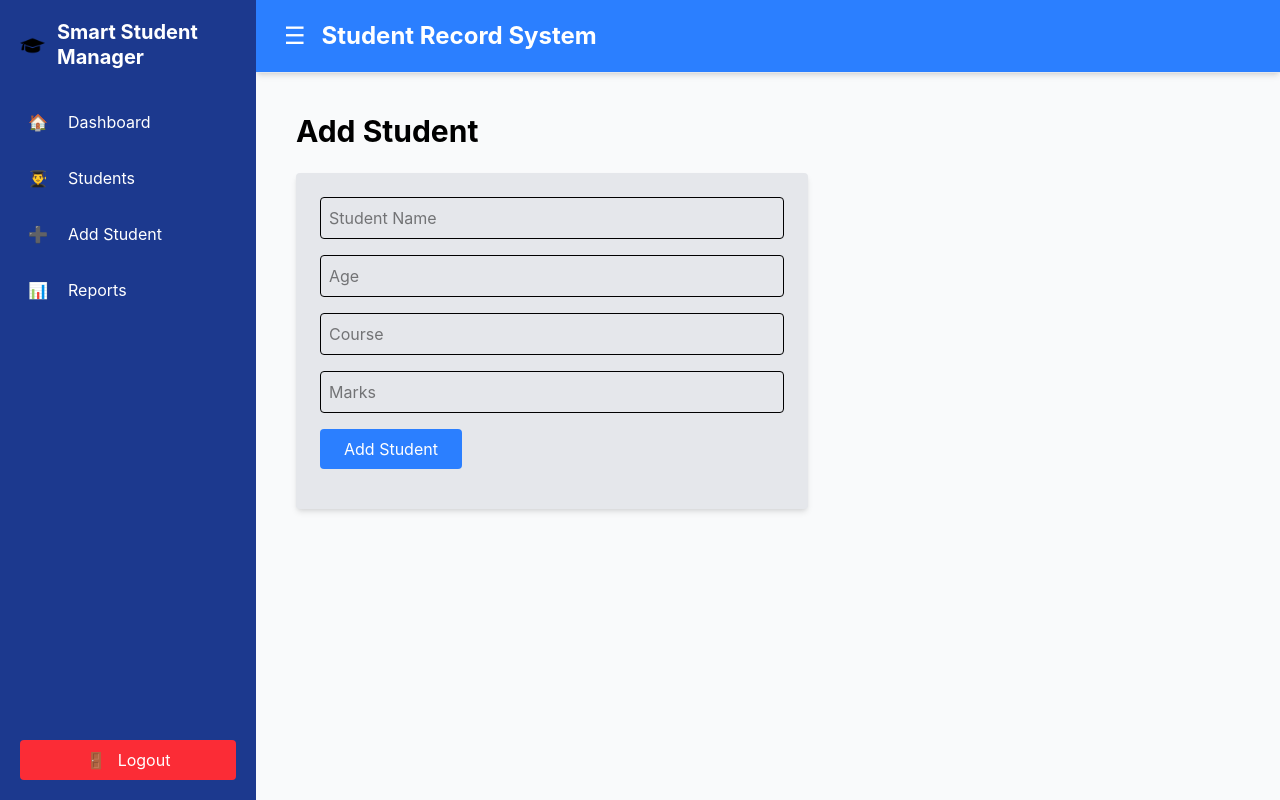
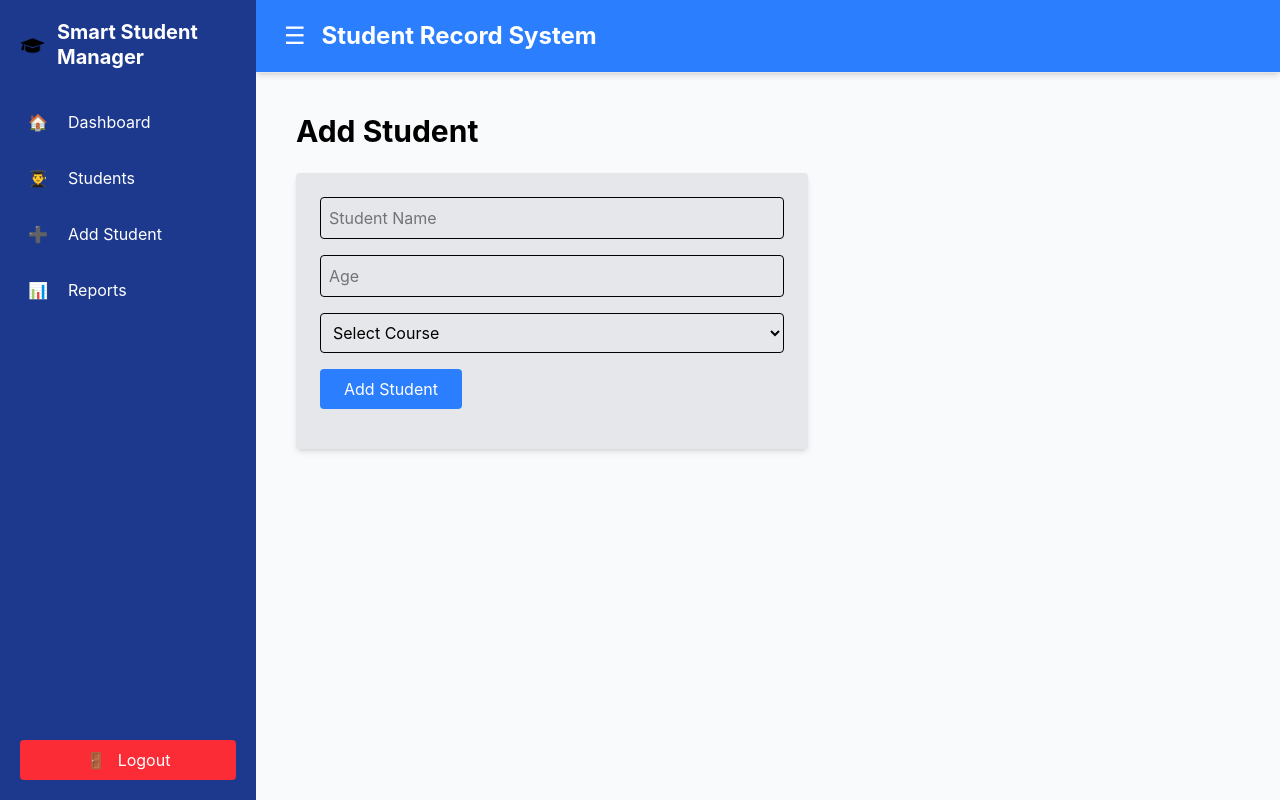
Before and after one commit to Dheeraj-813/Smart-Student-Manager, a React (Vite) app in the folder Front-End/vite-project/: page /dashboard/AddStudent in a window 1280 px wide. Built offline with nearby package versions, Linux system fonts and the light colour scheme; sample sign-in values are in the browser's storage.

Commit message:
Update the backend-branch with frontend changes.

```diff
--- a/Front-End/vite-project/src/Pages/AddStudent.jsx
+++ b/Front-End/vite-project/src/Pages/AddStudent.jsx
@@ -1,79 +1,158 @@
 // import React from 'react'
-import {useState} from 'react';
-import { addStudent } from '../Services/StudentService';
-import { useNavigate } from 'react-router-dom';
-import { toast } from 'react-toastify';
+import { useState } from "react";
+import { addStudent } from "../Services/StudentService";
+import { useNavigate } from "react-router-dom";
+import { toast } from "react-toastify";
+
+const courseSubjects = {
+  MBA: [
+    "Perspective Management",
+    "Operations Management",
+    "Marketing Management",
+    "Business Communication",
+    "Organizational Behaviour",
+  ],
+
+  MCA: [
+    "Advanced Java",
+    "Advanced DBMS",
+    "Software Project Management",
+    "Artificial Intelligence & Machine Learning (AI/ML)",
+    "Information Security",
+  ],
+
+  MCOM: [
+    "Strategic Management",
+    "Corporate Finance",
+    "Macro Economics",
+    "Research Methodology for Business",
+    "E-Commerce",
+  ],
+
+  MScIT: [
+    "Soft Computing Technique",
+    "Cloud Computing",
+    "Data Center Technology",
+    "Image Processing",
+    "Research Methodology",
+  ],
+
+  MTech: [
+    "Advanced Operating Systems",
+    "Advanced Algorithms and Complexity",
+    "Parallel Computing",
+    "Network Design and Management",
+    "Adaptive Business Intelligence",
+  ],
+};
 
 const AddStudent = () => {
-
   const navigate = useNavigate();
 
   const [loading, setLoading] = useState(false);
 
-const [error, setError] = useState('');
+  const [error, setError] = useState("");
 
   const [student, setStudent] = useState({
     name: "",
     age: "",
     course: "",
-  marks: "",
+    subjects: [],
   });
 
 const handleChange = (e) => {
-    setStudent({
-      ...student,
+  setStudent((prevStudent) => ({
+    ...prevStudent,
     [e.target.name]:
-        e.target.name === "age" || e.target.name === "marks"
+      e.target.name === "age"
         ? e.target.value === ""
           ? ""
           : Number(e.target.value)
-          : e.target.value
-    });
+        : e.target.value,
+  }));
+};
+
+  const handleSubjectMarksChange = (index, value) => {
+    setStudent((prevStudent) => ({
+      ...prevStudent,
+      subjects: prevStudent.subjects.map((subject, subjectIndex) =>
+        subjectIndex === index
+          ? {
+              ...subject,
+              marks: value === "" ? "" : Number(value),
+            }
+          : subject,
+      ),
+    }));
   };
 
   const handleSubmit = async (e) => {
     e.preventDefault();
-  setError(''); // Clear previous error messages
+    setError(""); // Clear previous error messages
 
-    if(student.age < 18 || student.age > 35) {
-      toast.error("Age must be between 18 and 35.");
-      return
+    if (
+      student.age === "" ||
+      !Number.isInteger(student.age) ||
+      student.age < 18 ||
+      student.age > 35
+    ) {
+      toast.error("Age must be a whole number between 18 and 35.");
+      return;
     }
 
-    if(student.marks < 0 || student.marks > 100) {
-      toast.error("Marks must be between 0 and 100.");
-      return
+    // if (student.marks < 0 || student.marks > 100) {
+    //   toast.error("Marks must be between 0 and 100.");
+    //   return;
+    // }
+
+    if (student.subjects.length !== 5) {
+      toast.error("Please select a course with five subjects.");
+      return;
+    }
+
+    const invalidSubject = student.subjects.find(
+      (subject) =>
+        subject.marks === "" ||
+        !Number.isInteger(subject.marks) ||
+        subject.marks < 0 ||
+        subject.marks > 100,
+    );
+
+    if (invalidSubject) {
+      toast.error(
+        `Please enter valid marks between 0 and 100 for ${invalidSubject.subjectName}.`,
+      );
+      return;
     }
 
     setLoading(true);
 
-  try{
+    try {
       const response = await addStudent(student);
 
       setStudent({
         name: "",
         age: "",
         course: "",
-      marks: "",
+        subjects: [],
       });
 
       toast.success(`Student ${response.data.name} added successfully!`);
 
       navigate("/dashboard/student");
-
-  } catch(error){
-    const errorMessage = error.response?.data?.message || "An error occurred while adding the student.";
+    } catch (error) {
+      const errorMessage =
+        error.response?.data?.message ||
+        "An error occurred while adding the student.";
 
       setError(errorMessage);
 
       console.error("Error adding student:", error);
-
+      console.log("Backend error response:", error.response?.data);
       toast.error("Failed to add student. Please try again.");
-  }
-  finally{
+    } finally {
       setLoading(false);
     }
-
   };
 
   return (
@@ -81,16 +160,15 @@ const handleSubmit = async (e) => {
       <h1 className="text-3xl font-bold mb-6">Add Student</h1>
 
       <div className="bg-gray-200 p-6 rounded shadow-md max-w-lg">
-
         <form className="mb-4" onSubmit={handleSubmit}>
-
           <input
             type="text"
             placeholder="Student Name"
-          name='name'
+            name="name"
             className="w-full mb-4 p-2 border rounded"
             onChange={handleChange}
             value={student.name}
+            required
           />
 
           <input
@@ -102,47 +180,80 @@ const handleSubmit = async (e) => {
             value={student.age}
           />
 
-        <input
-          type="text"
-          placeholder="Course"
-          name='course'
+          <select
+            name="course"
             className="w-full mb-4 p-2 border rounded"
-          onChange={handleChange}
             value={student.course}
-        />
+            onChange={(e) => {
+              const selectedCourse = e.target.value;
+
+              setStudent((prevStudent) => ({
+                ...prevStudent,
+                course: selectedCourse,
+                subjects: selectedCourse
+                  ? courseSubjects[selectedCourse].map((subjectName) => ({
+                      subjectName,
+                      marks: "",
+                    }))
+                  : [],
+              }));
+            }}
+            required
+          >
+            <option value="">Select Course</option>
+            <option value="MBA">MBA</option>
+            <option value="MCA">MCA</option>
+            <option value="MCOM">MCOM</option>
+            <option value="MScIT">MScIT</option>
+            <option value="MTech">MTech</option>
+          </select>
+
+          {student.subjects.length > 0 && (
+            <div className="mb-4">
+              <h2 className="text-lg font-semibold mb-3">Subject Marks</h2>
+
+              {student.subjects.map((subject, index) => (
+                <div key={subject.subjectName} className="mb-4">
+                  <label className="block mb-1 font-medium">
+                    {subject.subjectName}
+                  </label>
 
                   <input
                     type="number"
-          name='marks'
-          placeholder="Marks"
-          className="w-full mb-4 p-2 border rounded"
-          onChange={handleChange}
-          value={student.marks}
+                    min="0"
+                    max="100"
+                    step="1"
+                    placeholder="Enter marks (0–100)"
+                    className="w-full p-2 border rounded"
+                    value={subject.marks}
+                    onChange={(e) =>
+                      handleSubjectMarksChange(index, e.target.value)
+                    }
+                    required
                   />
+                </div>
+              ))}
+            </div>
+          )}
 
           {/* Error Message */}
-          {error && (
-            <p className="text-red-600 mb-4">
-              {error}
-            </p>
-          )}
+          {error && <p className="text-red-600 mb-4">{error}</p>}
 
-        <button type="submit" className={`px-6 py-2 rounded text-white ${
+          <button
+            type="submit"
+            className={`px-6 py-2 rounded text-white ${
               loading
                 ? "bg-gray-400 cursor-not-allowed"
                 : "bg-blue-500 hover:bg-blue-600"
             }`}
-        disabled={loading}>
-
+            disabled={loading}
+          >
             {loading ? "Adding..." : "Add Student"}
-
           </button>
-
         </form>
-
       </div>
     </div>
-  )
-}
+  );
+};
 
-export default AddStudent
+export default AddStudent;
--- a/Front-End/vite-project/src/Services/StudentService.js
+++ b/Front-End/vite-project/src/Services/StudentService.js
@@ -24,7 +24,7 @@ export const getStudentById = async (id) => {
 
 export const addStudent = async (studentData) => {
   try{
-    const response = await api.post("/students", studentData);
+    const response = await api.post("/students/add", studentData);
     return response.data;
   }
   catch(error){
```
Lines whose indentation alone changed are shown as unchanged.
